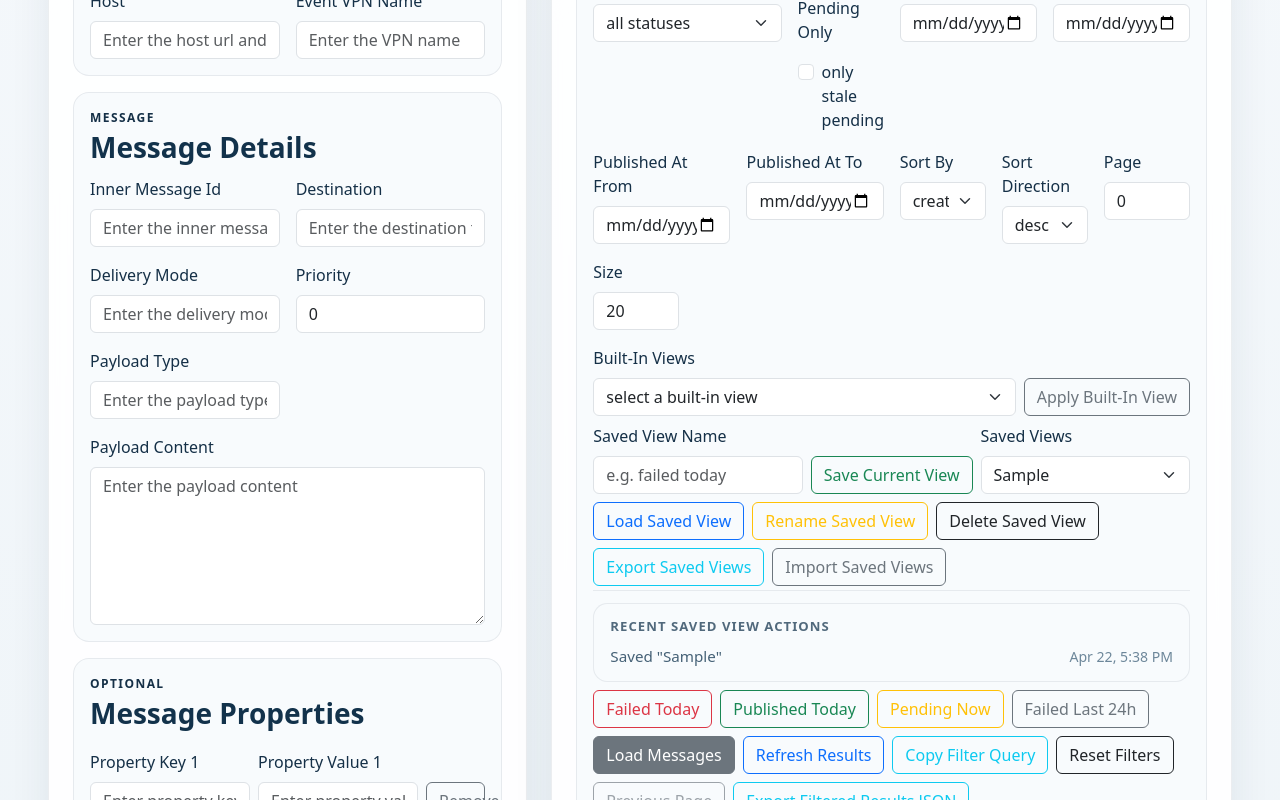
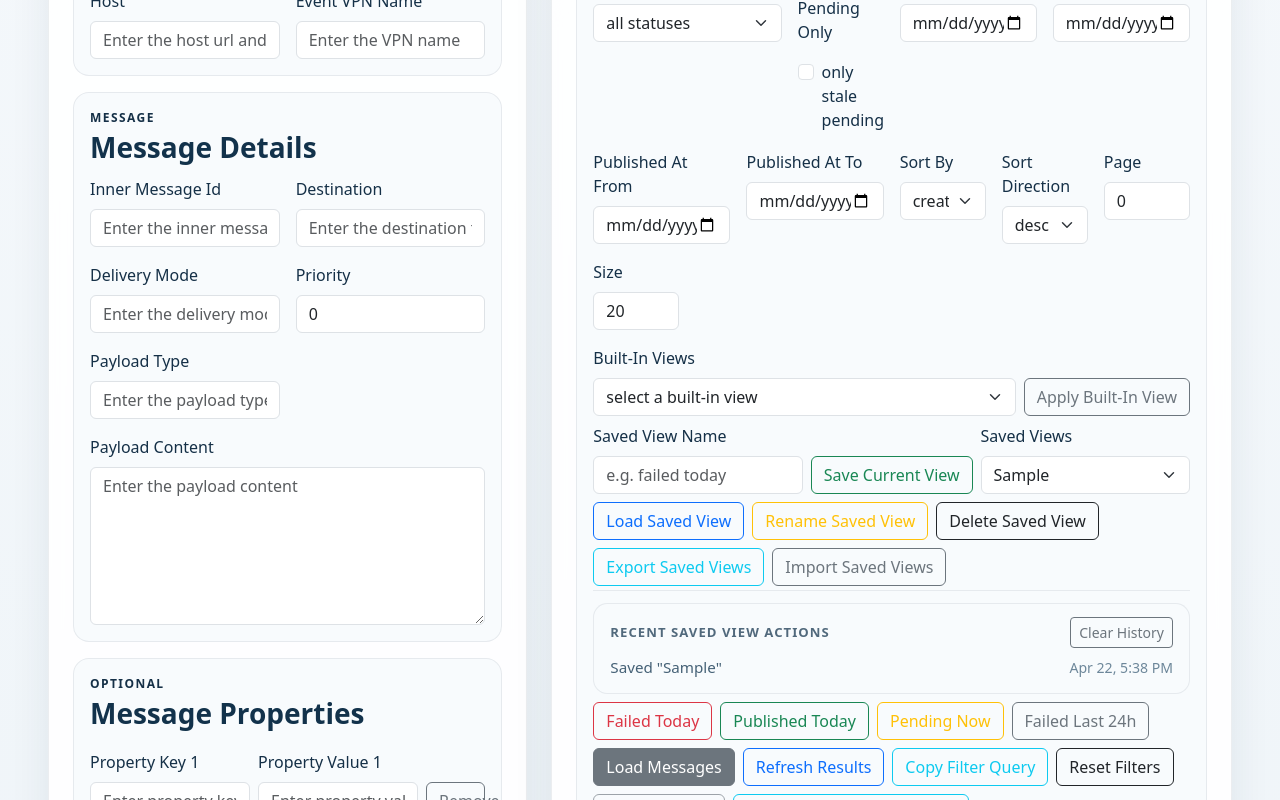
Before and after one commit to jrodolfo/solace, a React (Vite) app in the folder solace-publisher-ui/: page / in a window 1280 px wide. Both pictures are taken after typing "Sample" into the empty fields and a click on the button "Save Current View". Shown: the part 608-1408 px from the top of the page. Built offline with nearby package versions, Linux system fonts and the light colour scheme.

Commit message:
add clear-history support for recent saved-view actions

```diff
--- a/solace-publisher-ui/src/App.css
+++ b/solace-publisher-ui/src/App.css
@@ -191,6 +191,15 @@
     border: 1px solid rgba(21, 48, 71, 0.08);
 }
 
+.saved-view-history-header {
+    display: flex;
+    justify-content: space-between;
+    gap: 1rem;
+    align-items: center;
+    flex-wrap: wrap;
+    margin-bottom: 0.5rem;
+}
+
 .saved-view-history-title {
     color: #51697c;
     font-size: 0.82rem;
--- a/solace-publisher-ui/src/App.tsx
+++ b/solace-publisher-ui/src/App.tsx
@@ -240,6 +240,15 @@ function App() {
 
         setSavedViewActionHistory(nextHistory);
         window.localStorage.setItem(SAVED_VIEW_ACTION_HISTORY_STORAGE_KEY, JSON.stringify(nextHistory));
+    };
+
+    const clearSavedViewActionHistory = () => {
+        setSavedViewActionHistory([]);
+        window.localStorage.removeItem(SAVED_VIEW_ACTION_HISTORY_STORAGE_KEY);
+        setBrowserMessage("Cleared recent saved view actions.");
+        setBrowserVariant("info");
+        setBrowserStatusCode(null);
+        setBrowserFeedbackDetails(null);
     };
 
     const applyBrowserQueryState = (query: BrowserQueryState) => {
@@ -1839,7 +1848,17 @@ function App() {
                                         </div>
                                         {savedViewActionHistory.length > 0 && (
                                             <div className="saved-view-history w-100">
-                                                <p className="saved-view-history-title mb-2">Recent Saved View Actions</p>
+                                                <div className="saved-view-history-header">
+                                                    <p className="saved-view-history-title mb-0">Recent Saved View Actions</p>
+                                                    <button
+                                                        type="button"
+                                                        className="btn btn-sm btn-outline-secondary"
+                                                        onClick={clearSavedViewActionHistory}
+                                                        disabled={isLoadingMessages || isBulkRetrying}
+                                                    >
+                                                        Clear History
+                                                    </button>
+                                                </div>
                                                 <div className="saved-view-history-list">
                                                     {savedViewActionHistory.map((entry) => (
                                                         <div key={entry.id} className="saved-view-history-item">
```
Also changed, not shown: 1 other file (tests, documents, lock files or other folders).
